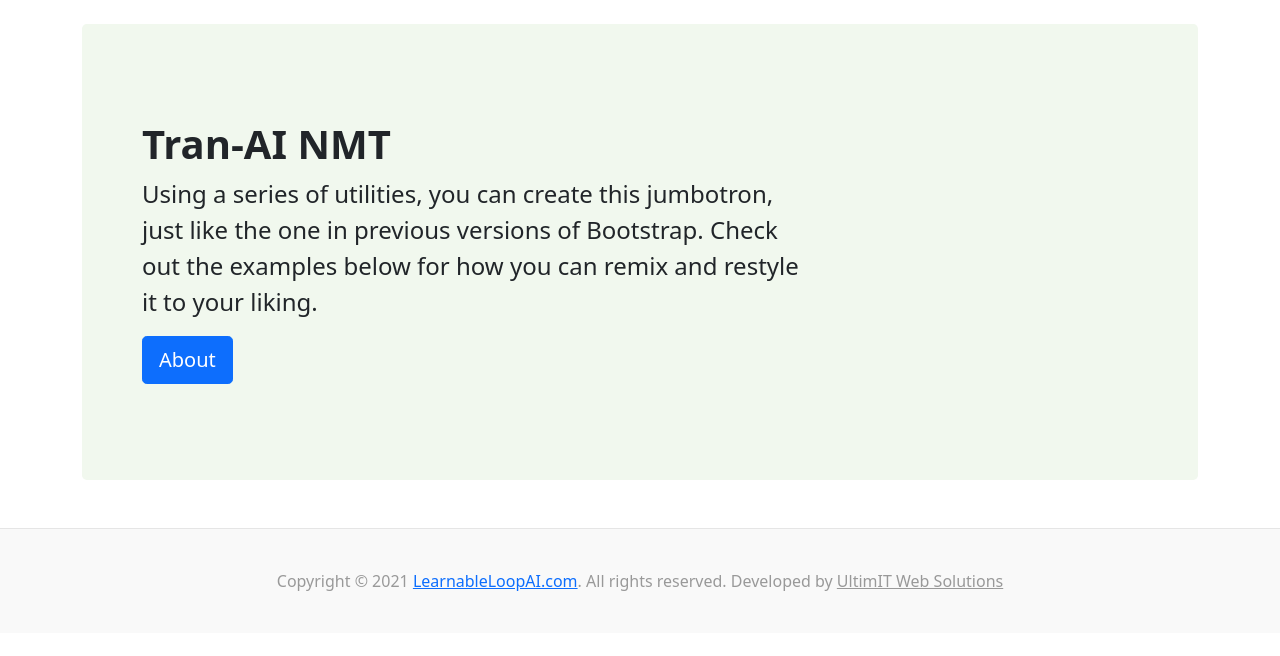
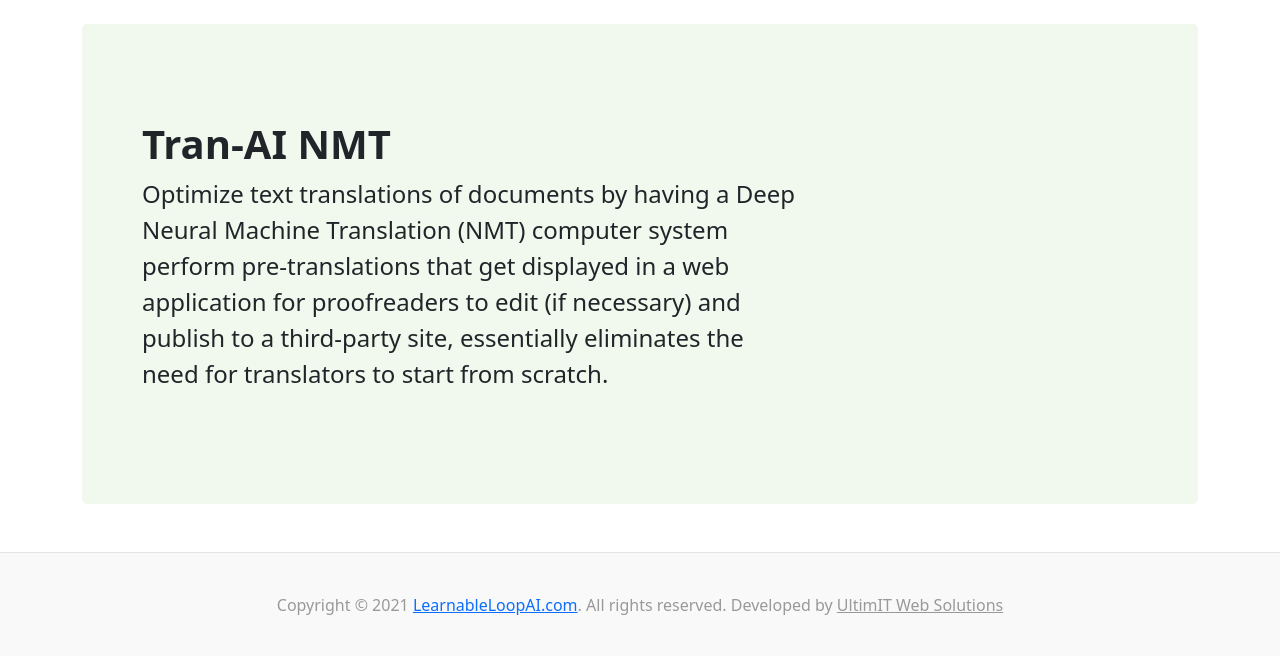
Before and after one commit to ultimitech/tranai4_site, a Django app: page / in a window 1280 px wide. Shown: the part 56-712 px from the top of the page. Run offline with Django 3.2, Linux system fonts and the light colour scheme.

Commit message:
change home page about text

```diff
--- a/tranai/templates/tranai/home.html
+++ b/tranai/templates/tranai/home.html
@@ -9,8 +9,12 @@
   <div class="p-5 mb-4 bg2 rounded-3">
     <div class="container-fluid py-5">
       <h1 class="display-6 fw-bold">Tran-AI NMT</h1>
-      <p class="col-md-8 fs-4">Using a series of utilities, you can create this jumbotron, just like the one in previous versions of Bootstrap. Check out the examples below for how you can remix and restyle it to your liking.</p>
-      <button class="btn btn-primary btn-lg" type="button">About</button>
+      <p class="col-md-8 fs-4">Optimize text translations of documents by having a Deep Neural
+        Machine Translation (NMT) computer system perform pre-translations that get displayed in a web application for
+        proofreaders to edit (if necessary) and publish to a third-party site, essentially eliminates the need for translators to
+        start from scratch.
+        </p>
+      <!-- <button class="btn btn-primary btn-lg" type="button">About</button> -->
     </div>
   </div>
 <!-- <center><img src="{% static 'tranai/nmt-banner2.jpg' %}"></center><br> -->
@@ -32,7 +36,6 @@
 add: (see create_document.html), (see views.py, line 26)
 modify: (see update_document.html), (see views.py, line 44)
 delete: (see delete_document.html), (see views.py, line 64)
-read: (see create_document.html), (see views.py, line 26)!!!!!!!!!!!!!!!!!!!!!!!!!!!!!!!!!!!!!!!!!!!!!!
 
 •   ability to generate reports with multiple columns, multiple rows, date-time stamp, and title
 
--- a/tranai/templates/tranai/search_documents.html
+++ b/tranai/templates/tranai/search_documents.html
@@ -17,7 +17,7 @@
 
 {% else %}
       <!-- <h1 class="display-6 fw-bold">Enter a Document Title to perform Document Search...</h1> -->
-      <h1 class="display-6 fw-bold">No Document Search terms entered. Input field was blank.</h1>
+      <h1 class="display-6 fw-bold">No Document Search terms provided. Input field was blank.</h1>
 {% endif %}
       <!-- <h1 class="display-6 fw-bold">You searched for...</h1> -->
       <!-- <p class="col-md-8 fs-4">Using a series of utilities, you can create this jumbotron, just like the one in previous versions of Bootstrap. Check out the examples below for how you can remix and restyle it to your liking.</p> -->
```
